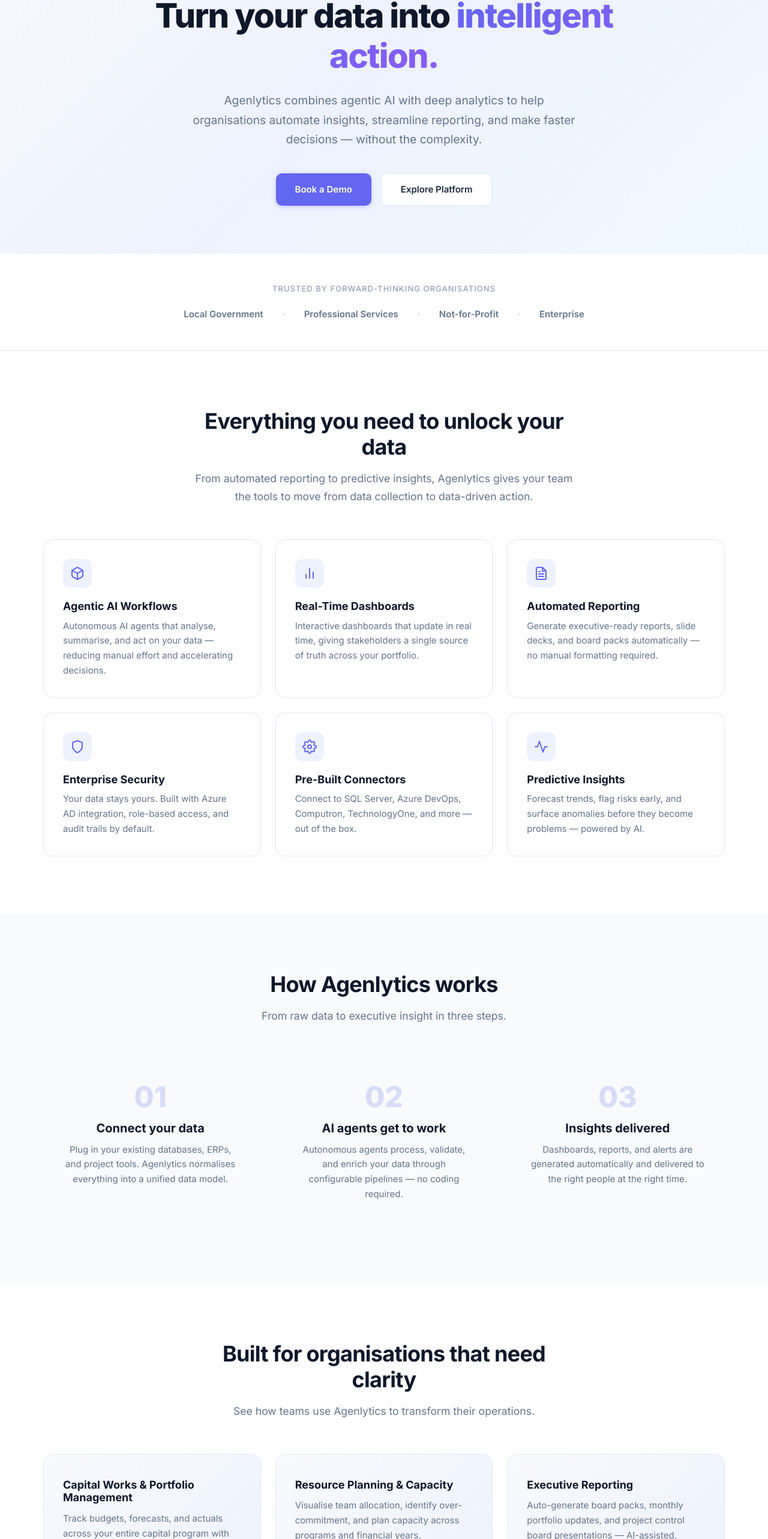
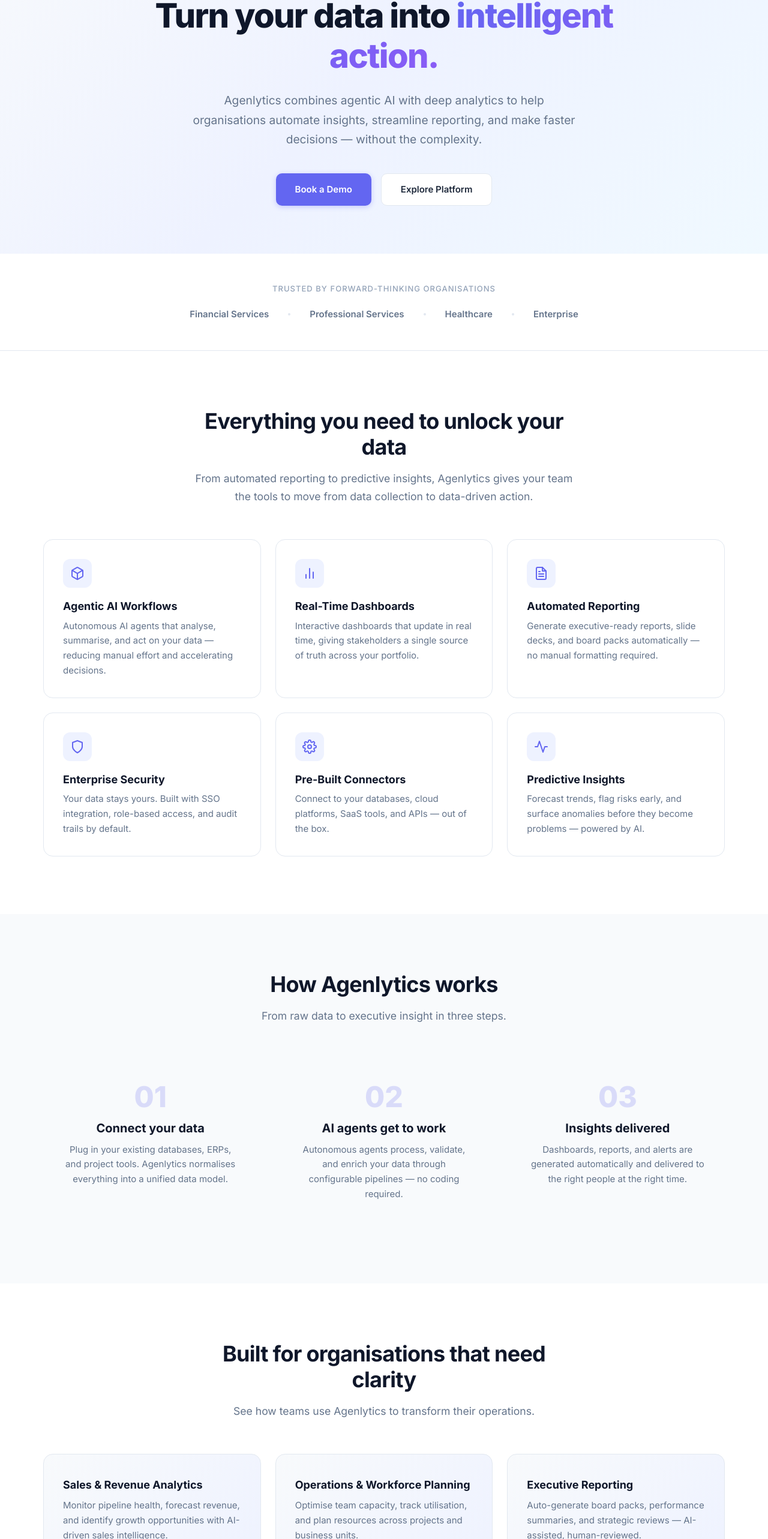
Before and after one commit to schen0678-AG/vite-react-template, a React (Vite) app: page / in a window 1280 px wide. Shown: the part 224-2790 px from the top of the page at 60% size. Built offline with nearby package versions, Linux system fonts and the light colour scheme.

Commit message:
refactor: remove local government references from landing page
Replace sector-specific content with industry-agnostic messaging
across trust bar, use cases, connectors, testimonial, and security.

Co-Authored-By: Claude Opus 4.6 (1M context) <noreply@anthropic.com>

```diff
--- a/src/react-app/App.tsx
+++ b/src/react-app/App.tsx
@@ -45,11 +45,11 @@ function App() {
         <div className="trust-container">
           <p className="trust-label">Trusted by forward-thinking organisations</p>
           <div className="trust-logos">
-            <span className="trust-item">Local Government</span>
+            <span className="trust-item">Financial Services</span>
             <span className="trust-divider" />
             <span className="trust-item">Professional Services</span>
             <span className="trust-divider" />
-            <span className="trust-item">Not-for-Profit</span>
+            <span className="trust-item">Healthcare</span>
             <span className="trust-divider" />
             <span className="trust-item">Enterprise</span>
           </div>
@@ -120,7 +120,7 @@ function App() {
               </div>
               <h3>Enterprise Security</h3>
               <p>
-                Your data stays yours. Built with Azure AD integration,
+                Your data stays yours. Built with SSO integration,
                 role-based access, and audit trails by default.
               </p>
             </div>
@@ -133,8 +133,8 @@ function App() {
               </div>
               <h3>Pre-Built Connectors</h3>
               <p>
-                Connect to SQL Server, Azure DevOps, Computron, TechnologyOne,
-                and more &mdash; out of the box.
+                Connect to your databases, cloud platforms, SaaS tools,
+                and APIs &mdash; out of the box.
               </p>
             </div>
             <div className="feature-card">
@@ -198,24 +198,24 @@ function App() {
           </div>
           <div className="use-cases-grid">
             <div className="use-case-card">
-              <h3>Capital Works &amp; Portfolio Management</h3>
+              <h3>Sales &amp; Revenue Analytics</h3>
               <p>
-                Track budgets, forecasts, and actuals across your entire capital
-                program with automated RAG status and variance analysis.
+                Monitor pipeline health, forecast revenue, and identify
+                growth opportunities with AI-driven sales intelligence.
               </p>
             </div>
             <div className="use-case-card">
-              <h3>Resource Planning &amp; Capacity</h3>
+              <h3>Operations &amp; Workforce Planning</h3>
               <p>
-                Visualise team allocation, identify over-commitment, and plan
-                capacity across programs and financial years.
+                Optimise team capacity, track utilisation, and plan
+                resources across projects and business units.
               </p>
             </div>
             <div className="use-case-card">
               <h3>Executive Reporting</h3>
               <p>
-                Auto-generate board packs, monthly portfolio updates, and
-                project control board presentations &mdash; AI-assisted, human-reviewed.
+                Auto-generate board packs, performance summaries, and
+                strategic reviews &mdash; AI-assisted, human-reviewed.
               </p>
             </div>
           </div>
@@ -227,16 +227,16 @@ function App() {
         <div className="section-container">
           <div className="testimonial-card">
             <blockquote>
-              &ldquo;Agenlytics has transformed how we report on our capital works
-              program. What used to take days of manual spreadsheet work now
+              &ldquo;Agenlytics has transformed how we make decisions.
+              What used to take days of manual spreadsheet work now
               happens automatically &mdash; and the insights are better than anything
               we produced before.&rdquo;
             </blockquote>
             <div className="testimonial-author">
-              <div className="author-avatar">PM</div>
+              <div className="author-avatar">CO</div>
               <div>
-                <strong>Portfolio Manager</strong>
-                <span>Local Government Organisation</span>
+                <strong>Chief Operating Officer</strong>
+                <span>Mid-Market Enterprise</span>
               </div>
             </div>
           </div>
```
